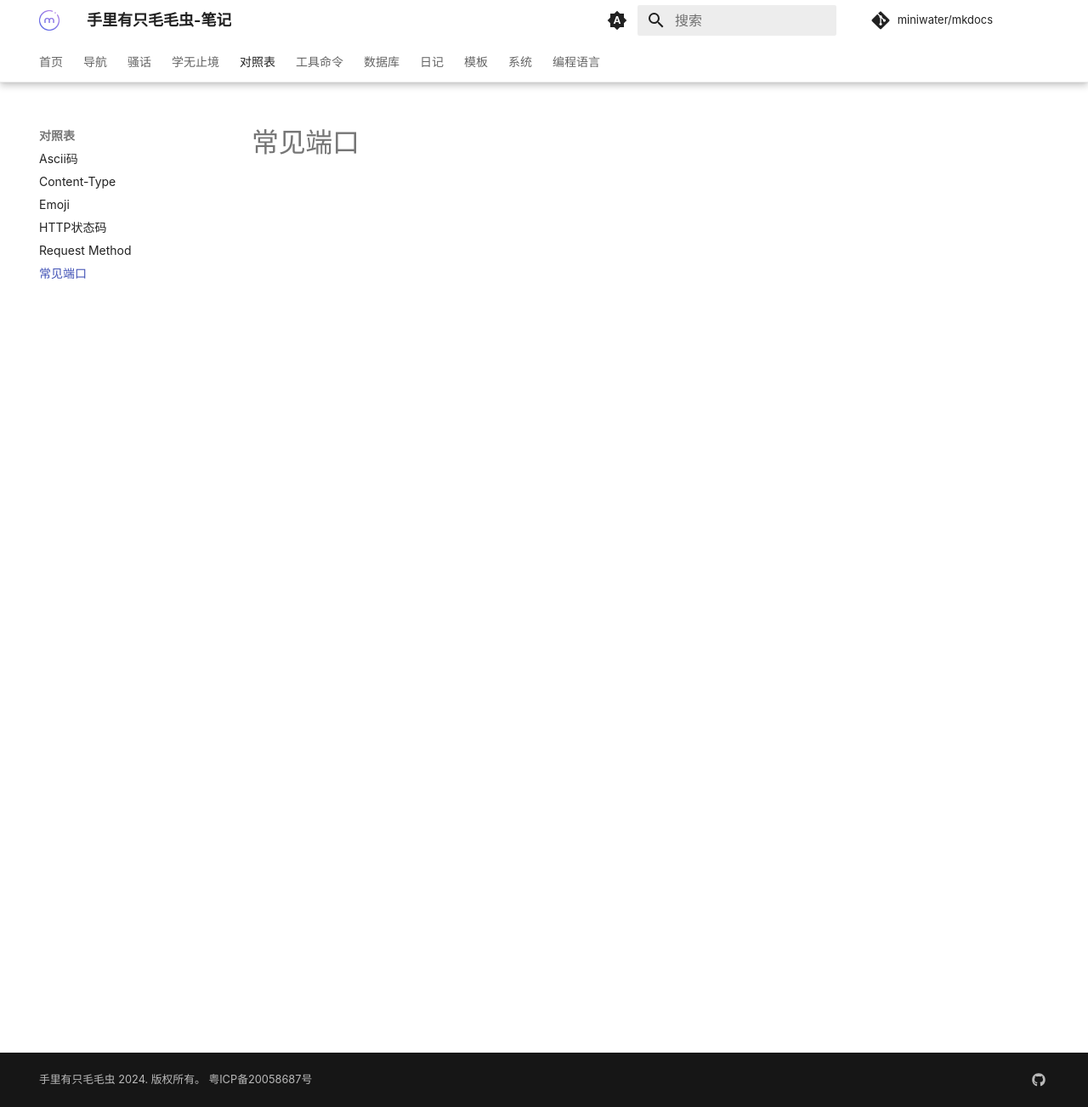
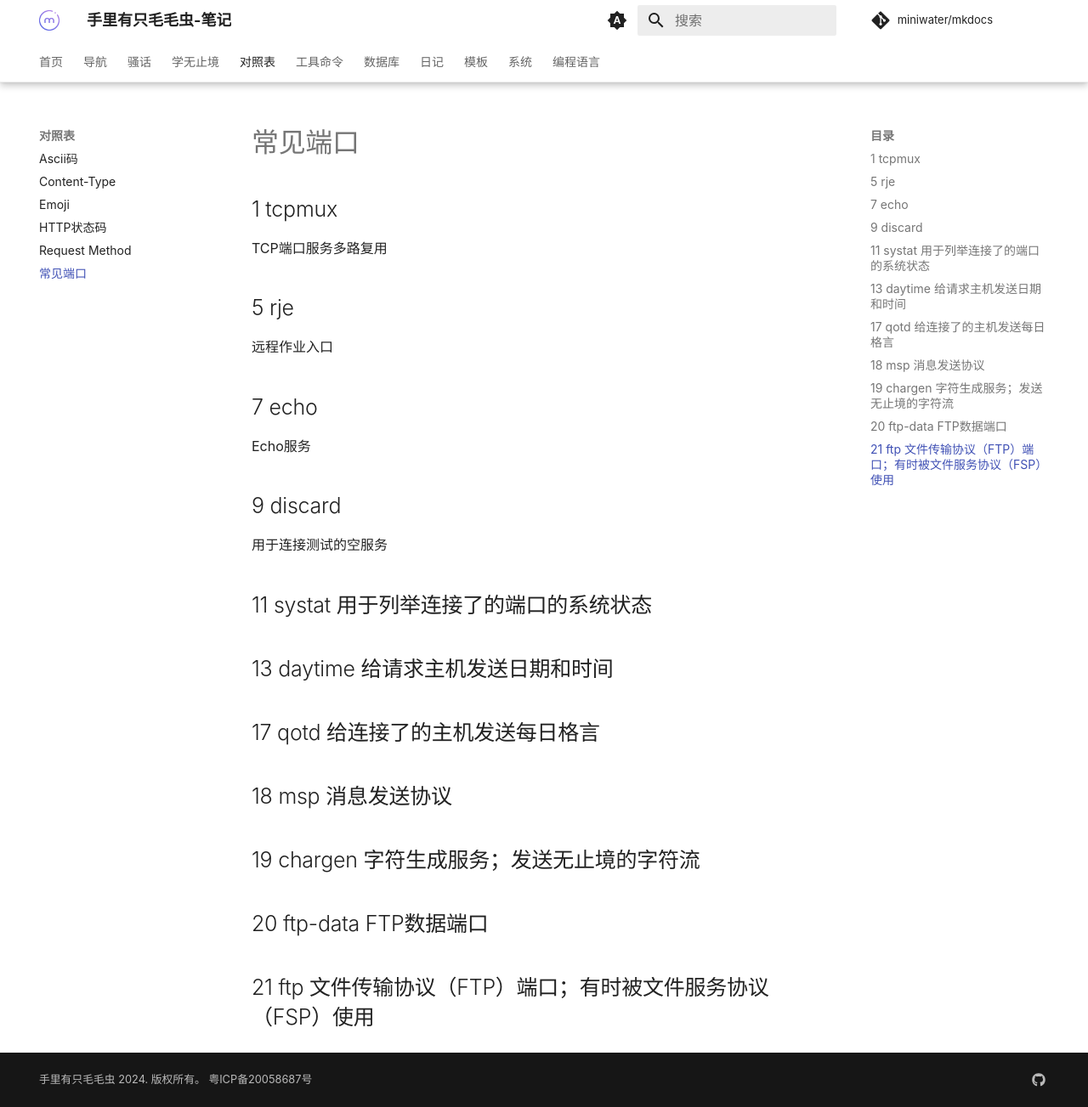
Before and after one commit to miniwater/mkdocs, an MkDocs documentation site: the page built from docs/对照表/常见端口.md, in a window 1280 px wide and 1303 px high. Shown: the whole window at 85% size. Built offline with MkDocs 1.6.1 and Material for MkDocs 9.7.7, drawn with Linux system fonts in a browser that asks for light colours; comment, search, counter and statistics services are not loaded.

Commit message:
vault backup: 2023-12-22 11:12:09

```diff
--- a/docs/对照表/常见端口.md
+++ b/docs/对照表/常见端口.md
@@ -1 +1,25 @@
 # 常见端口
+
+## 1 tcpmux
+
+TCP端口服务多路复用
+
+## 5 rje
+
+远程作业入口
+
+## 7 echo
+
+Echo服务
+
+## 9 discard
+
+用于连接测试的空服务
+
+## 11 systat 用于列举连接了的端口的系统状态
+## 13 daytime 给请求主机发送日期和时间
+## 17 qotd 给连接了的主机发送每日格言
+## 18 msp 消息发送协议
+## 19 chargen 字符生成服务；发送无止境的字符流
+## 20 ftp-data FTP数据端口
+## 21 ftp 文件传输协议（FTP）端口；有时被文件服务协议（FSP）使用
```
Also changed, not shown: 1 other file.
